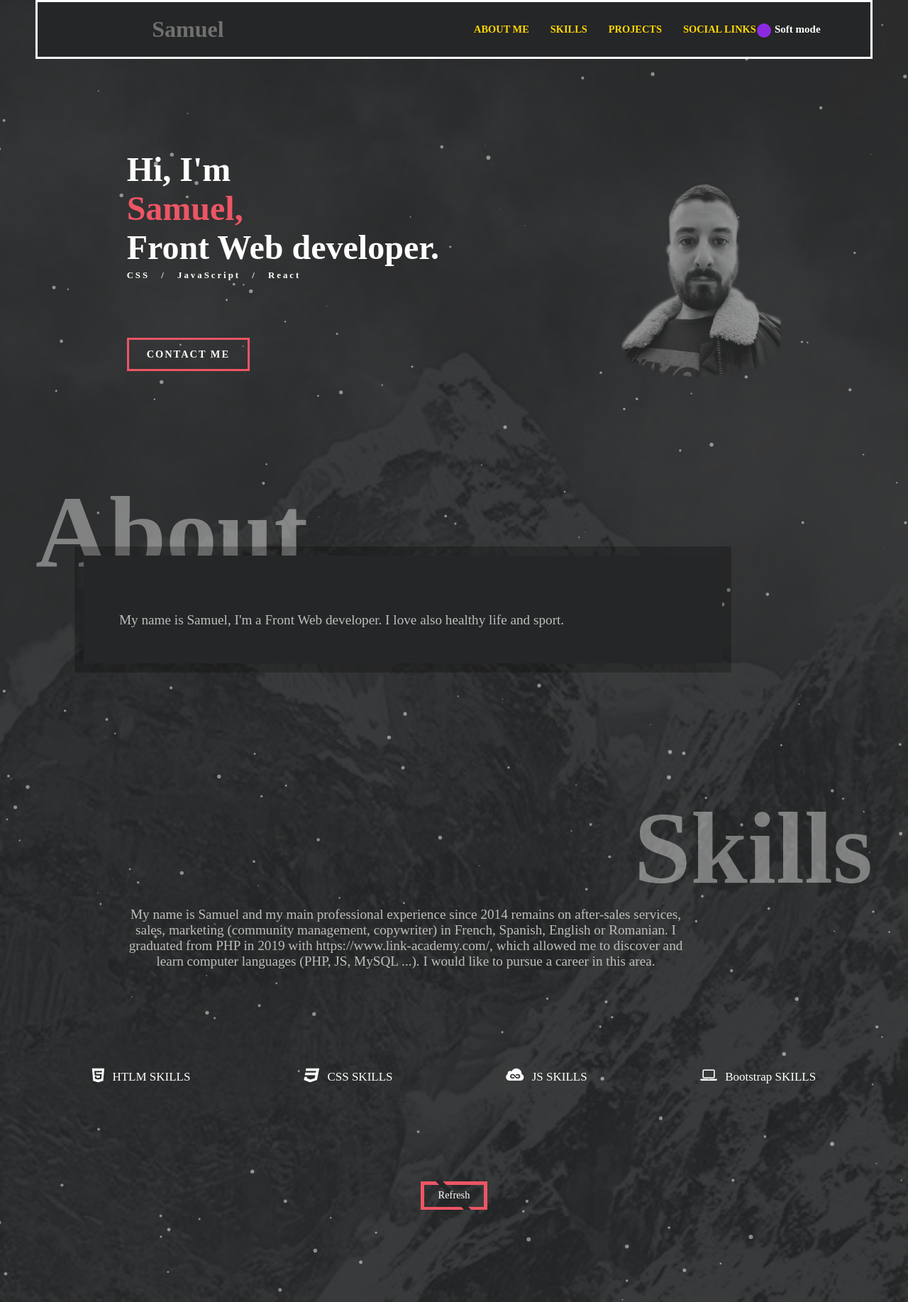
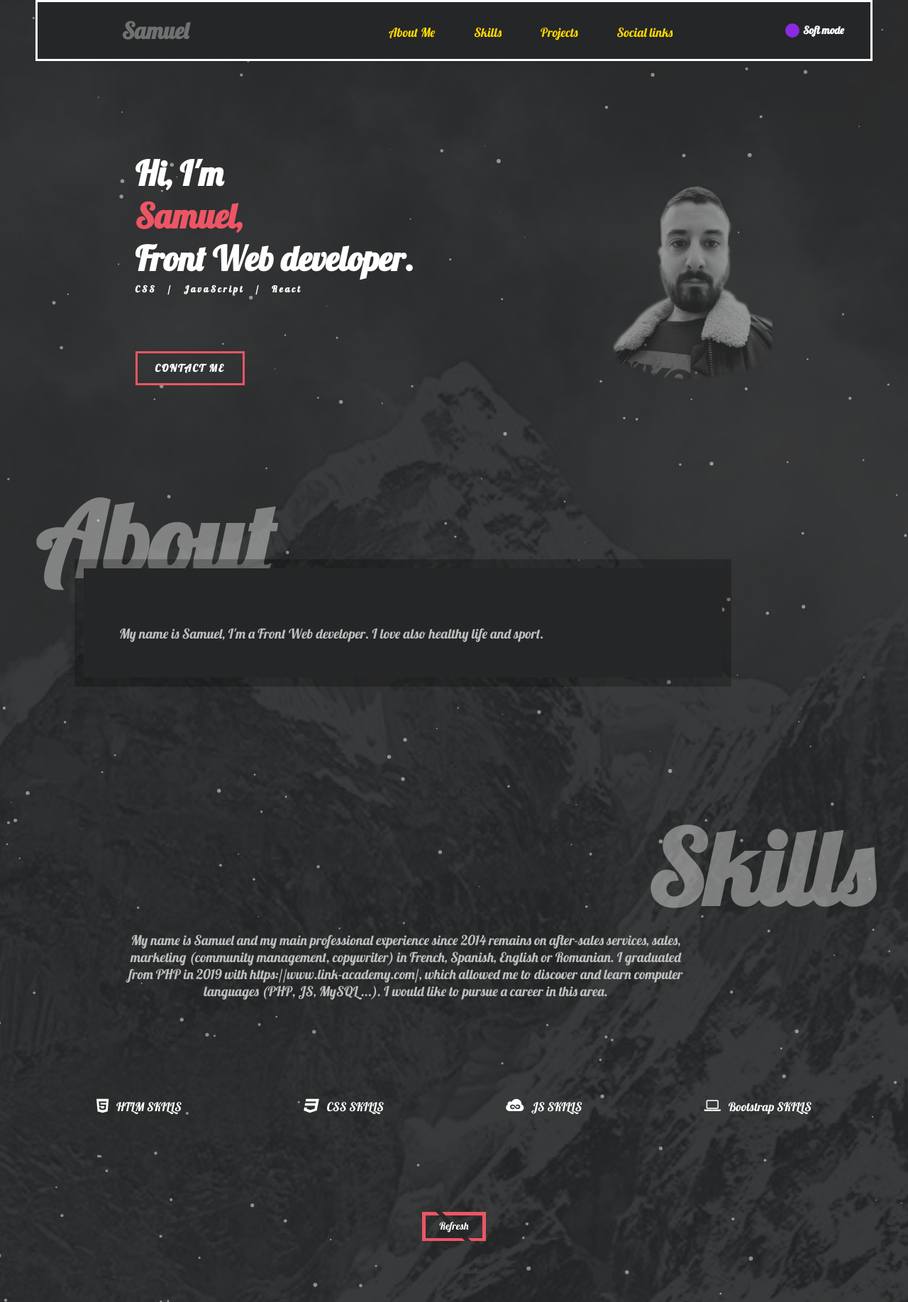
Before and after one commit to Classiclegend98/Portfolio, a PHP site: page / in a window 1280 px wide. Shown: the top 1835 px of the page at 71% size. Run offline with PHP 8.4, Linux system fonts and the light colour scheme; some libraries are stand-ins or nearby versions.

Commit message:
new design & functionality

```diff
--- a/css/animate.css
+++ b/css/animate.css
@@ -73,7 +73,7 @@
   position: absolute;
   width: 8%;
   height: 300%;
-  background-color: #252627;
+  background-color: #252627ec;
   top: 50%;
   left: 50%;
   transform: translate(-50%, -50%) rotate(-45deg);
--- a/css/style.css
+++ b/css/style.css
@@ -2,7 +2,7 @@
   margin: 0;
   padding: 0;
   box-sizing: border-box;
-  font-family: "PT Sans", "sans-serif";
+  font-family: "Lobster", cursive;
   float: none;
 }
 
@@ -114,25 +115,30 @@
   z-index: 1000;
   transition: 0.5s;
   color: #ffd700;
-  text-shadow: 0 0 5px ffd700;
+  text-shadow: 0 0 5px #ffd700, 0 0 25px #ffd700, 0 0 50px #ffd700,
+    0 0 200px #ffd700;
 }
 
 header h1:hover {
   z-index: 1000;
   transition: 0.5s;
   color: #fff;
-  text-shadow: 0 0 5px #fff;
+  text-shadow: 0 0 5px #fff, 0 0 25px #fff, 0 0 50px #fff, 0 0 200px #fff;
 }
 
 header a {
   color: #ffd700;
+  transition: 0.5;
+  padding: 10px 10px;
+  -webkit-box-reflect: below 1px linear-gradient(transparent, #ffff00);
 }
 
 header a:hover {
   z-index: 1000;
   transition: 0.5s;
   color: #ffff00;
-  text-shadow: 0 0 5px #ffff00;
+  text-shadow: 0 0 5px #ffff00, 0 0 25px #ffff00, 0 0 50px #ffff00,
+    0 0 200px #ffff00;
 }
 
 .toggle {
@@ -140,12 +146,17 @@
   position: absolute;
   top: 30px;
   z-index: 5;
-  right: 140px;
+  right: 100px;
   width: 20px;
   height: 20px;
   font-size: 15px;
   border-radius: 50%;
   cursor: pointer;
+}
+
+.toggle:hover {
+  box-shadow: 0 0 5px blueviolet, 0 0 25px blueviolet, 0 0 50px blueviolet,
+    0 0 200px blueviolet;
 }
 
 .toggle:before {
@@ -170,16 +188,18 @@
   color: #252627;
 }
 
+nav {
+  margin-right: 150px;
+}
+
 nav li {
   list-style: none;
-  margin-left: 30px;
+  margin-left: 35px;
 }
 
 nav a {
   text-decoration: none;
-  font-size: 0.9rem;
-  font-weight: bold;
-  text-transform: uppercase;
+  font-size: 1.1rem;
   position: relative;
   top: 50%;
   bottom: 50%;
--- a/index.html
+++ b/index.html
@@ -7,6 +7,10 @@
     <meta
       http-equiv="Content-Security-Policy"
       content="upgrade-insecure-requests"
+    />
+    <link
+      href="https://fonts.googleapis.com/css2?family=Lobster&display=swap"
+      rel="stylesheet"
     />
     <link rel="stylesheet" href="/css/animate.css" />
     <link rel="stylesheet" href="/css/style.css" />
```
Also changed, not shown: other parts of css/style.css (+22 -11 lines).
